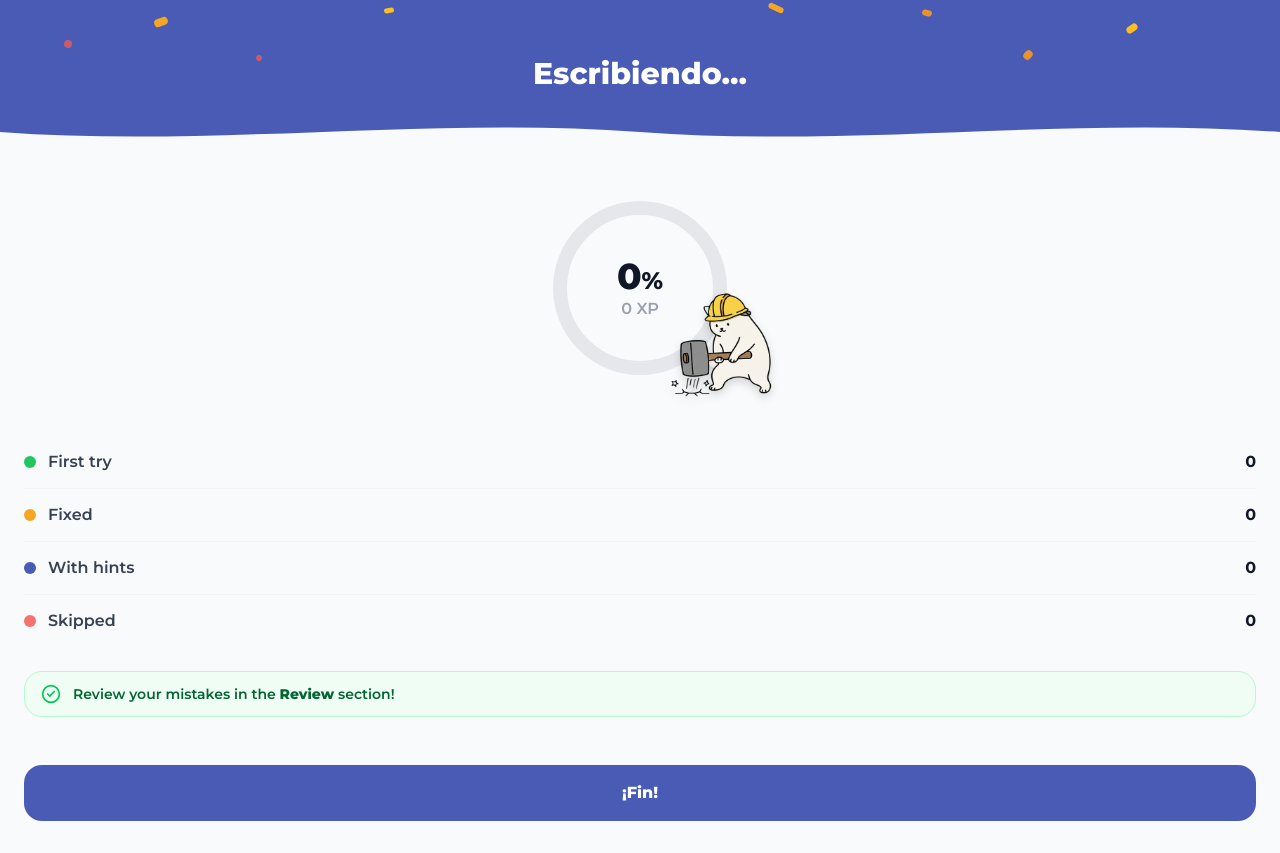
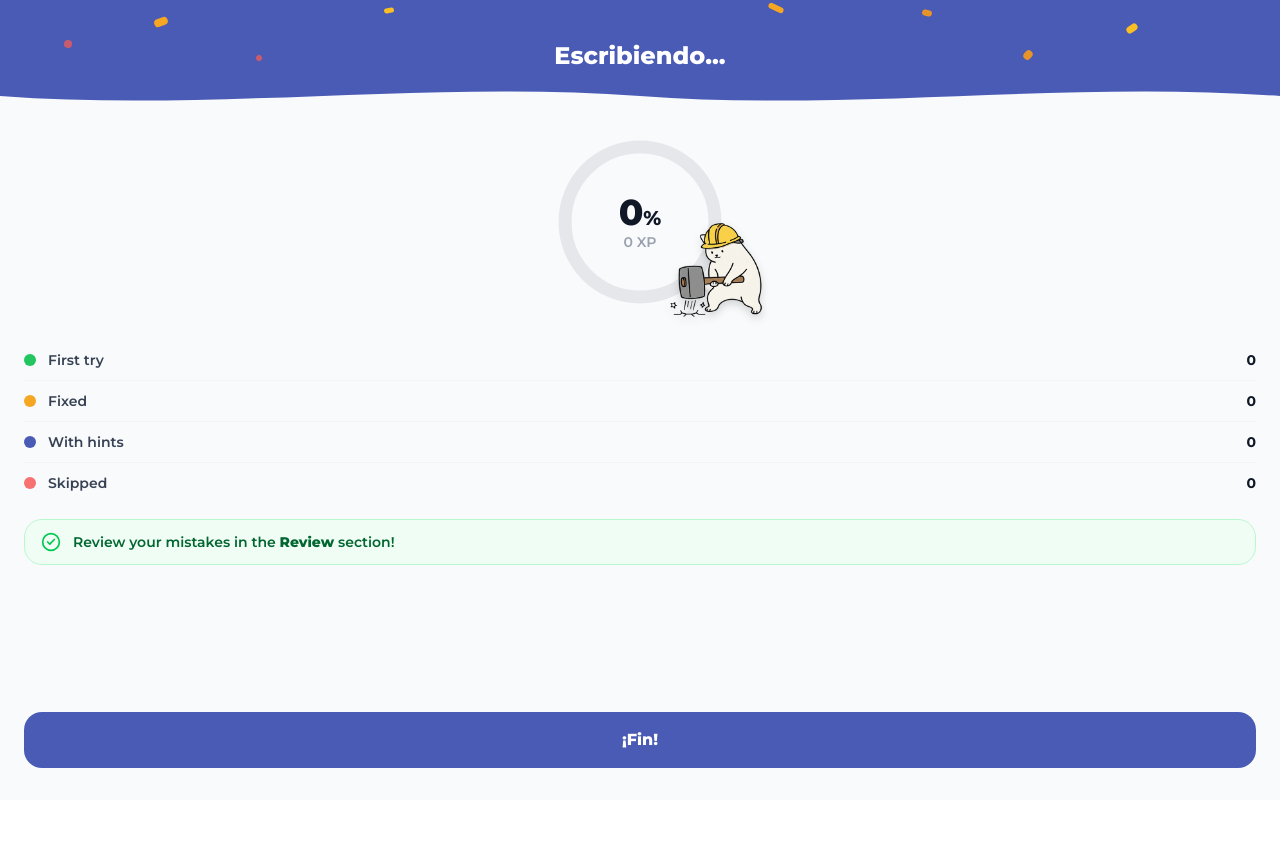
Before and after one commit to rogergongas8/BSP, a Next.js app: page /escribiendo/1/results in a window 1280 px wide. After the commit the page ends 800 px from the top, so only its background shows below. Built offline with nearby package versions, Linux system fonts and the light colour scheme.

Commit message:
Fixed scoreboard

```diff
--- a/src/app/(app)/escribiendo/[tenseId]/page.tsx
+++ b/src/app/(app)/escribiendo/[tenseId]/page.tsx
@@ -167,7 +167,6 @@ export default function PracticePage({ params }: { params: Promise<{ tenseId: st
     const json = await res.json()
     if (json.data) setPhrase(json.data)
     setLoading(false)
-    setTimeout(() => inputRef.current?.focus(), 50)
   }, [meta.tense])
 
   useEffect(() => { fetchPhrase() }, [fetchPhrase])
@@ -187,6 +186,7 @@ export default function PracticePage({ params }: { params: Promise<{ tenseId: st
   }, [phrase, input])
 
   const handleNext = () => {
+    inputRef.current?.focus()
     const next = progress + 1
     // Record stat for this question
     const newStats = { ...stats }
@@ -210,6 +210,7 @@ export default function PracticePage({ params }: { params: Promise<{ tenseId: st
   }
 
   const handleSkip = () => {
+    inputRef.current?.focus()
     const next = progress + 1
     const newStats = { ...stats, skipped: stats.skipped + 1 }
     setStats(newStats)
@@ -269,31 +270,18 @@ export default function PracticePage({ params }: { params: Promise<{ tenseId: st
             <motion.div
               className="h-full rounded-full"
               style={{ backgroundColor: meta.color }}
-              animate={{ width: `${(progress / SESSION_TOTAL) * 100}%` }}
+              animate={{ width: `${((progress + 1) / SESSION_TOTAL) * 100}%` }}
               transition={{ type: 'spring', stiffness: 200, damping: 30 }}
             />
           </div>
-          <span className="text-xs font-bold text-gray-400">{progress}/{SESSION_TOTAL}</span>
+          <span className="text-xs font-bold text-gray-400">{progress + 1}/{SESSION_TOTAL}</span>
         </div>
 
         {/* Game */}
         <div className="flex-1 flex flex-col px-5 pt-6 pb-28 gap-4">
 
           <AnimatePresence mode="wait">
-            {loading ? (
-              <motion.div key="loading" className="flex-1 flex flex-col items-center justify-center gap-4"
-                initial={{ opacity: 0 }} animate={{ opacity: 1 }} exit={{ opacity: 0 }}
-              >
-                <div className="flex gap-3">
-                  {[1, 2, 3].map((n, i) => (
-                    <motion.div key={n} animate={{ y: [0, -12, 0] }}
-                      transition={{ duration: 0.5, delay: i * 0.15, repeat: Infinity, ease: 'easeInOut' }}>
-                      <Image src={`/images/loading/small-loading${n}.png`} width={40} height={40} alt="" />
-                    </motion.div>
-                  ))}
-                </div>
-              </motion.div>
-            ) : phrase ? (
+            {phrase ? (
               <motion.div key={phrase.id} className="flex-1 flex flex-col gap-4"
                 initial={{ opacity: 0 }} animate={{ opacity: 1 }} exit={{ opacity: 0 }}
                 transition={{ duration: 0.15 }}
--- a/src/app/(app)/escribiendo/[tenseId]/results/page.tsx
+++ b/src/app/(app)/escribiendo/[tenseId]/results/page.tsx
@@ -27,7 +27,7 @@ const CONFETTI_PIECES = [
 ]
 
 function CircleProgress({ pct, color, character }: { pct: number; color: string; character: string }) {
-  const R = 80
+  const R = 75
   const C = 2 * Math.PI * R
   const pathRef = useRef<SVGCircleElement>(null)
 
@@ -37,15 +37,15 @@ function CircleProgress({ pct, color, character }: { pct: number; color: string;
   }, [pct, C])
 
   return (
-    <div className="relative flex items-center justify-center" style={{ width: 200, height: 200 }}>
-      <svg width="200" height="200" className="-rotate-90">
-        <circle cx="100" cy="100" r={R} fill="none" stroke="#E5E7EB" strokeWidth="14" />
+    <div className="relative flex items-center justify-center" style={{ width: 180, height: 180 }}>
+      <svg width="180" height="180" className="-rotate-90">
+        <circle cx="90" cy="90" r={R} fill="none" stroke="#E5E7EB" strokeWidth="13" />
         <circle
           ref={pathRef}
-          cx="100" cy="100" r={R}
+          cx="90" cy="90" r={R}
           fill="none"
           stroke={color}
-          strokeWidth="14"
+          strokeWidth="13"
           strokeLinecap="round"
           strokeDasharray={C}
           strokeDashoffset={C}
@@ -53,14 +53,14 @@ function CircleProgress({ pct, color, character }: { pct: number; color: string;
         />
       </svg>
       <div className="absolute flex flex-col items-center leading-tight">
-        <span className="text-4xl font-black text-gray-900">{pct}<span className="text-2xl">%</span></span>
-        <span className="text-base font-semibold text-gray-400">
+        <span className="text-4xl font-black text-gray-900">{pct}<span className="text-xl">%</span></span>
+        <span className="text-sm font-semibold text-gray-400">
           {Math.round((pct / 100) * (XP_AT_100[character] ?? 25))} XP
         </span>
       </div>
       {/* Character overlapping ring */}
-      <div className="absolute -right-10 -bottom-4 pointer-events-none">
-        <Image src={`/images/escribiendo/${character}.png`} width={120} height={120} alt="" className="drop-shadow-lg" />
+      <div className="absolute -right-10 -bottom-3 pointer-events-none">
+        <Image src={`/images/escribiendo/${character}.png`} width={110} height={110} alt="" className="drop-shadow-lg" />
       </div>
     </div>
   )
@@ -104,7 +104,7 @@ export default function ResultsPage({ params }: { params: Promise<{ tenseId: str
     <div className="min-h-screen flex flex-col bg-gray-50">
 
       {/* Blue header */}
-      <div className="relative overflow-hidden" style={{ backgroundColor: meta.color, paddingBottom: 40 }}>
+      <div className="relative overflow-hidden" style={{ backgroundColor: meta.color, paddingBottom: 32 }}>
         {/* Confetti */}
         {CONFETTI_PIECES.map((p, i) => (
           <motion.div
@@ -117,9 +117,9 @@ export default function ResultsPage({ params }: { params: Promise<{ tenseId: str
           />
         ))}
 
-        <div className="pt-14 pb-4 flex flex-col items-center">
+        <div className="pt-10 pb-2 flex flex-col items-center">
           <motion.h1
-            className="text-3xl font-black text-white"
+            className="text-2xl font-black text-white"
             initial={{ opacity: 0, y: 10 }} animate={{ opacity: 1, y: 0 }} transition={{ delay: 0.1 }}
           >
             {tenseLabel[tenseId] ?? 'Escribiendo...'}
@@ -135,10 +135,10 @@ export default function ResultsPage({ params }: { params: Promise<{ tenseId: str
       </div>
 
       {/* Content */}
-      <div className="flex-1 flex flex-col px-6 pt-8 pb-8 gap-6">
+      <div className="flex-1 flex flex-col px-6 pt-4 pb-28 gap-4">
 
         {/* Circle + XP */}
-        <div className="flex justify-center pt-2 pb-6">
+        <div className="flex justify-center pt-1 pb-3">
           <CircleProgress pct={scorePct} color={meta.color} character={meta.character} />
         </div>
 
@@ -147,14 +147,14 @@ export default function ResultsPage({ params }: { params: Promise<{ tenseId: str
           {STAT_ROWS.map(({ key, label, color }) => (
             <motion.div
               key={key}
-              className="flex items-center gap-3 py-3.5"
+              className="flex items-center gap-3 py-2.5"
               initial={{ opacity: 0, x: -10 }}
               animate={{ opacity: 1, x: 0 }}
               transition={{ delay: 0.3 + STAT_ROWS.findIndex(r => r.key === key) * 0.08 }}
             >
               <span className="w-3 h-3 rounded-full shrink-0" style={{ backgroundColor: color }} />
-              <span className="flex-1 text-base text-gray-700">{label}</span>
-              <span className="text-base font-bold text-gray-900">{stats[key]}</span>
+              <span className="flex-1 text-sm text-gray-700">{label}</span>
+              <span className="text-sm font-bold text-gray-900">{stats[key]}</span>
             </motion.div>
           ))}
         </div>
@@ -170,9 +170,10 @@ export default function ResultsPage({ params }: { params: Promise<{ tenseId: str
           </p>
         </motion.div>
 
-        <div className="flex-1" />
+      </div>
 
-        {/* Fin button */}
+      {/* Fin button — fixed above keyboard */}
+      <div className="fixed bottom-0 left-0 right-0 px-6 pb-8 pt-3 bg-gray-50">
         <motion.button
           whileTap={{ scale: 0.97 }}
           onClick={() => router.push('/')}
```
